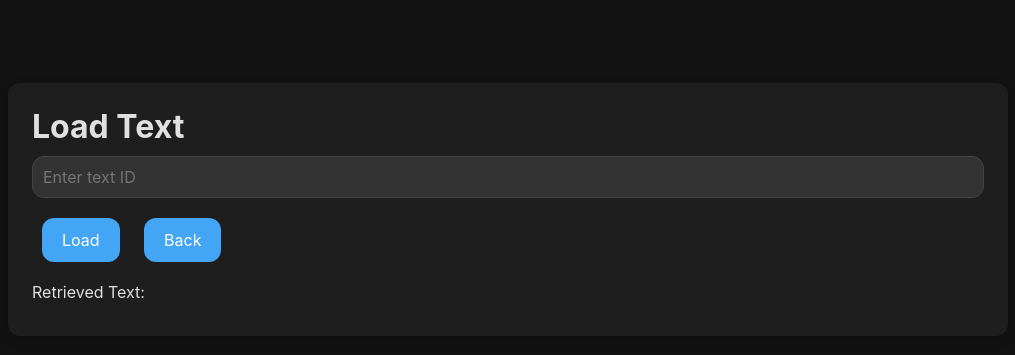
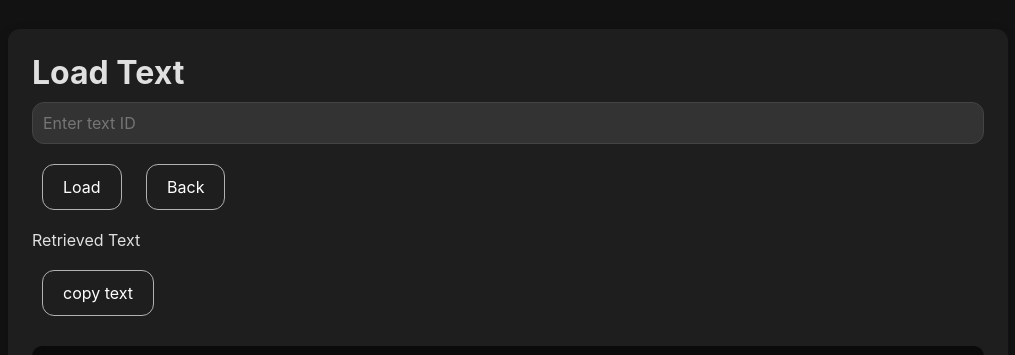
Before and after one commit to SEOJIAF/QuickTransfer, a SvelteKit app in the folder my-app/: page /load in a window 1280 px wide. Shown: the part 191-546 px from the top of the page, without its empty margins (132-1147 px from the left). Built offline with nearby package versions, Linux system fonts and the light colour scheme.

Commit message:
feat: add copy functionality and update error page; style adjustments for buttons and pre elements

```diff
--- a/my-app/src/app.css
+++ b/my-app/src/app.css
@@ -29,9 +29,9 @@ body {
 
 /* Buttons */
 button {
-    background: var(--primary);
+    background: none;
+    border: 1px solid #b1b1b1;
     color: white;
-    border: none;
     padding: 12px 20px;
     border-radius: var(--border-radius);
     cursor: pointer;
@@ -42,7 +42,8 @@ button {
 }
 
 button:hover {
-    background: #2196F3;
+    background-color: #dddddd;
+    color: #0a0a0a;
 }
 
 /* Containers */
@@ -73,6 +74,8 @@ pre{
     background-color: #0a0a0a;
     /* border-radius: 6rem; */
     overflow: auto;
+    padding: 10px;
+    border-radius: 10px;
 }
 
 
@@ -102,6 +105,17 @@ input:focus, textarea:focus {
     max-width: 400px;
 }
 
+img{
+    width: 3%;
+    height: 3%;
+}
+
+
+.copyBtn:active {
+    transition: none;
+    transform: translateY(4px);
+  }
+
 #error {
     color: var(--danger);
 }
--- a/my-app/src/routes/+error.svelte
+++ b/my-app/src/routes/+error.svelte
@@ -1,6 +1,4 @@
 <div class="error-card">
     <h1 id="error">Error</h1>
     <h2>Something went wrong.</h2>
-    <p>Try again or contact: <strong>cracked.klucka@gmail.com</strong></p>
-    <h6>I clear the email daily :)</h6>
 </div>
--- a/my-app/src/routes/load/+page.svelte
+++ b/my-app/src/routes/load/+page.svelte
@@ -5,6 +5,7 @@
 
     let docId = "";
     let retrievedText = "";
+    let copybutton = "copy text"
 
     async function load() {
         if (!docId) {
@@ -21,6 +22,18 @@
             alert("No text found.");
         }
     }
+
+    function copytext() {
+    // Select the text field
+
+    // Copy the text inside the text field
+    try {
+        navigator.clipboard.writeText(retrievedText);
+        copybutton = "text copied";
+    } catch (error) {
+        copybutton = "error";
+    }
+}
 </script>
 
 <main class="containerload">
@@ -28,5 +41,7 @@
     <input type="text" bind:value={docId} placeholder="Enter text ID">
     <button on:click={load}>Load</button>
     <button on:click={() => goto('/')}>Back</button>
-    <p>Retrieved Text: <pre>{retrievedText}</pre>
+    <p>Retrieved Text </p>
+    <button on:click={copytext} class="copyBtn"> {copybutton}</button>
+    <pre>{retrievedText}</pre>
 </main>
```
Also changed, not shown: my-app/static/copy.svg (added).
